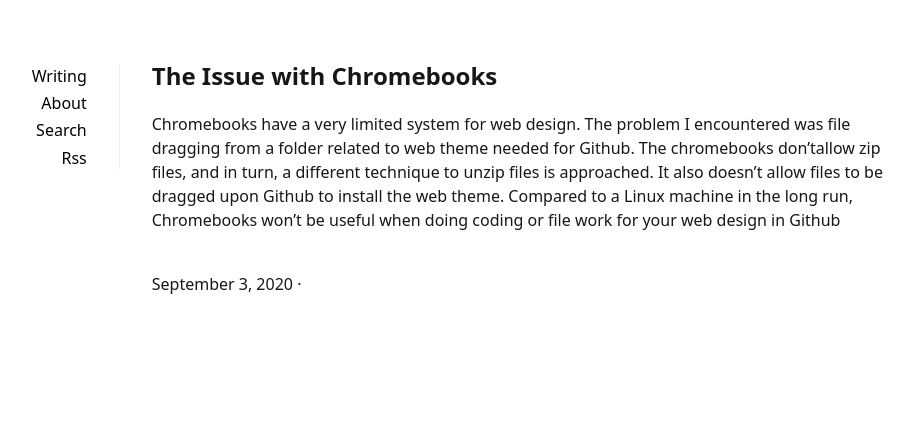
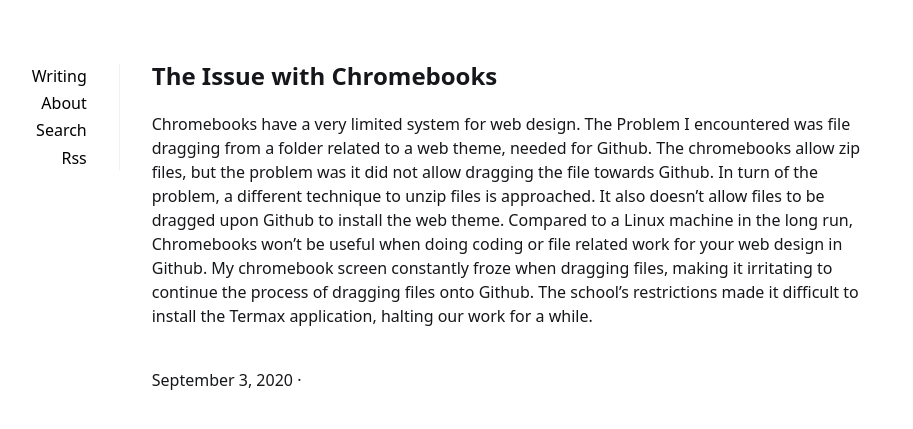
Before and after one commit to Osvaldo178/Osvaldo178.github.io, a Jekyll site: the page built from _posts/2020-09-03-The-Issue-With-Chromebooks.md, in a window 1280 px wide. Shown: the top 429 px of the page, without its empty margins (201-1114 px from the left). Built offline with Jekyll 4.4.1, drawn with Linux system fonts in a browser that asks for light colours.

Commit message:
Update 2020-09-03-The-Issue-With-Chromebooks.md

```diff
--- a/_posts/2020-09-03-The-Issue-With-Chromebooks.md
+++ b/_posts/2020-09-03-The-Issue-With-Chromebooks.md
@@ -5,4 +5,4 @@ description:
 summary:
 tags:
 ---
-  Chromebooks have a very limited system for web design. The problem I encountered was file dragging from a folder related to web theme needed for Github. The chromebooks don'tallow zip files, and in turn, a different technique to unzip files is approached. It also doesn't allow files to be dragged upon Github to install the web theme. Compared to a Linux machine in the long run, Chromebooks won't be useful when doing coding or file work for your web design in Github
+  Chromebooks have a very limited system for web design. The Problem I encountered was file dragging from a folder related to a web theme, needed for Github. The chromebooks allow zip files, but the problem was it did not allow dragging the file towards Github. In turn of the problem, a different technique to unzip files is approached. It also doesn't allow files to be dragged upon Github to install the web theme. Compared to a Linux machine in the long run, Chromebooks won’t be useful when doing coding or file related work for your web design in Github. My chromebook screen constantly froze when dragging files, making it irritating to continue the process of dragging files onto Github. The school’s restrictions made it difficult to install the Termax application, halting our work for a while.
```
